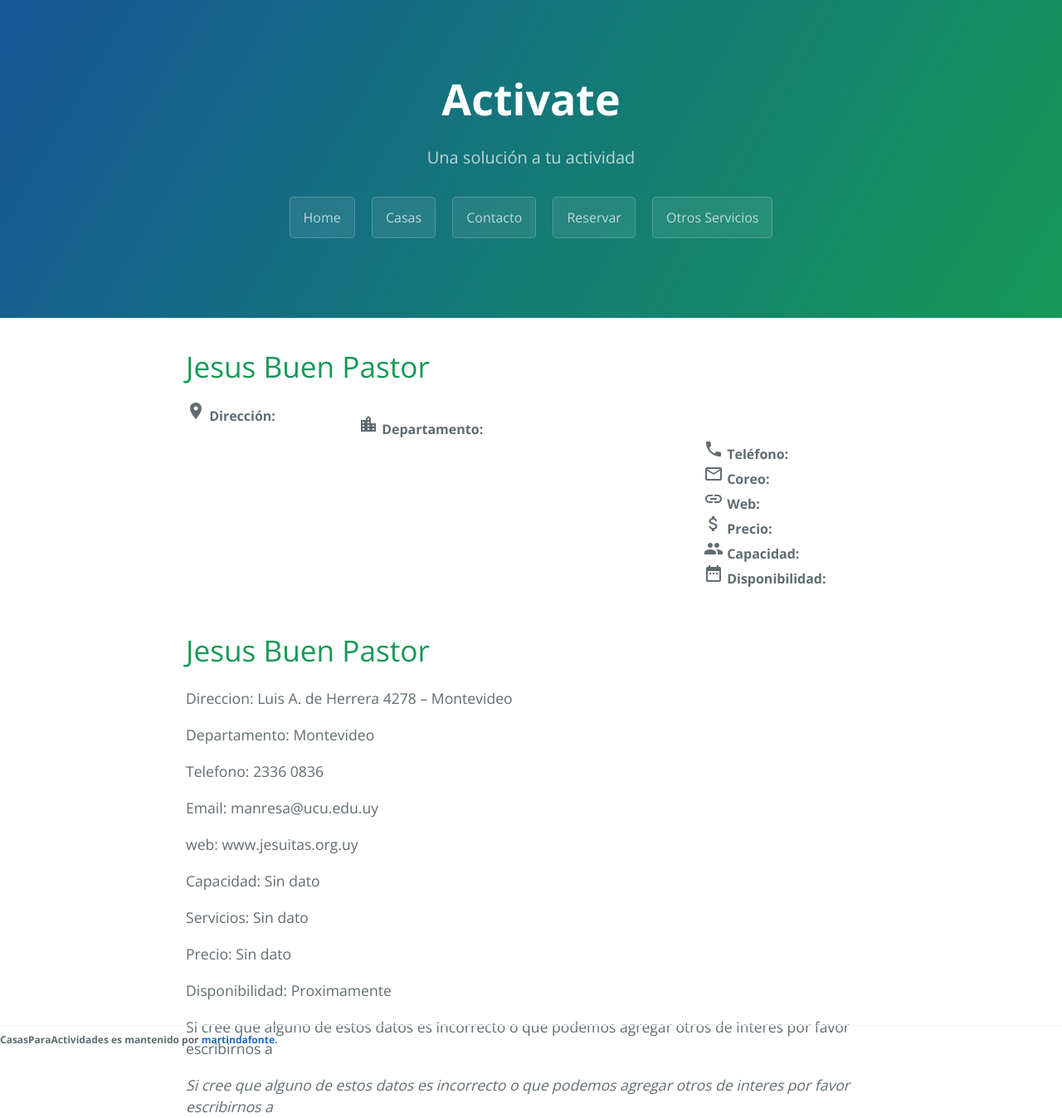
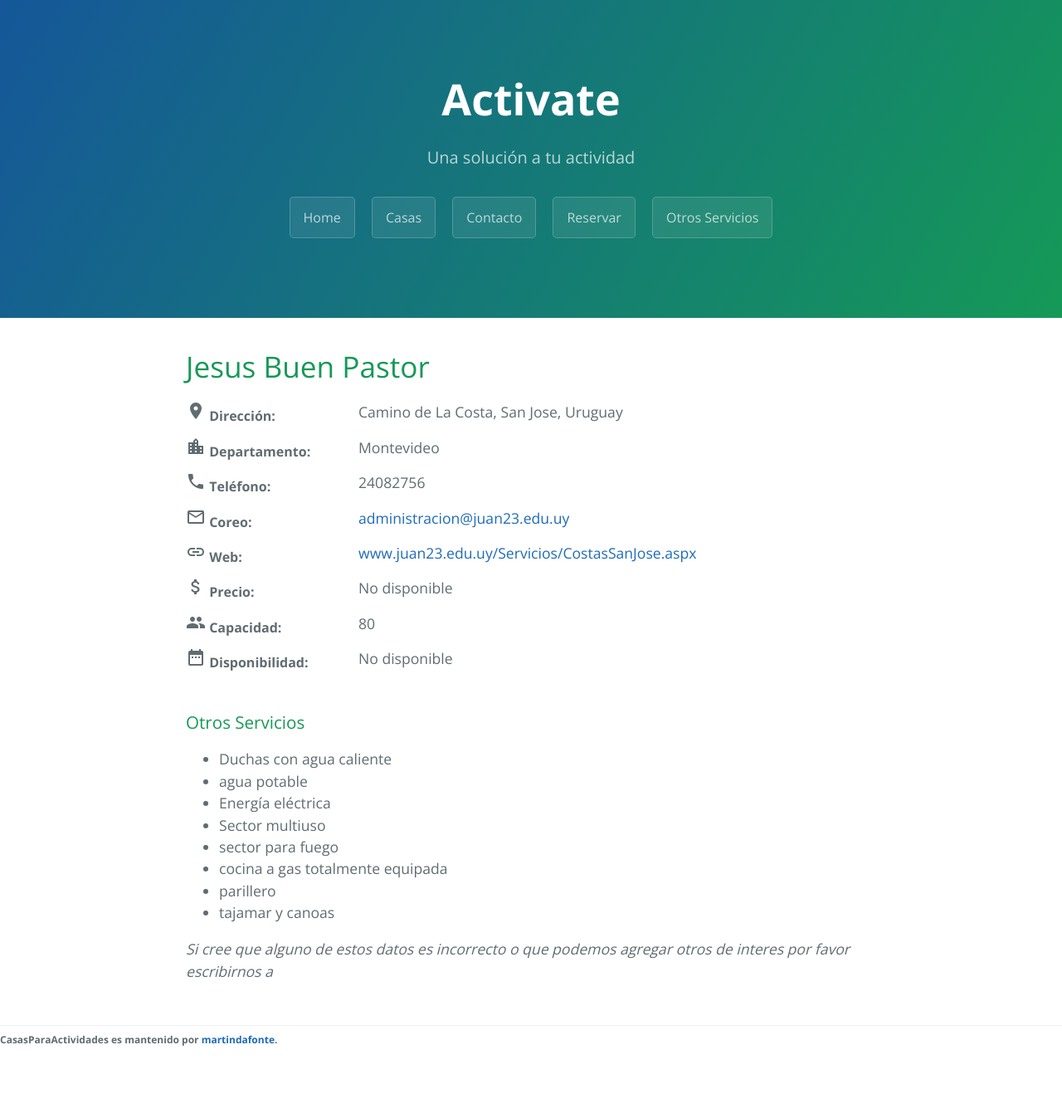
Before and after one commit to martindafonte/CasasDeRetiro, a Jekyll site: the page built from _casas/jesus_buen_pastor.md, in a window 1280 px wide. Shown: the whole page at 83% size. Built offline with Jekyll 4.4.1, drawn with Linux system fonts in a browser that asks for light colours; comment, search, counter and statistics services are not loaded; after the commit the page ends 1283 px from its top, so only the background shows below that.

Commit message:
Update jesus_buen_pastor.md

```diff
--- a/_casas/jesus_buen_pastor.md
+++ b/_casas/jesus_buen_pastor.md
@@ -1,20 +1,22 @@
 ---
 title: Jesus Buen Pastor
 category: Montevideo
+direccion: Camino de La Costa, San Jose, Uruguay
+departamento: Montevideo
+telefono: 24082756
+correo: administracion@juan23.edu.uy
+web: www.juan23.edu.uy/Servicios/CostasSanJose.aspx
+capacidad: 80
+precio: No disponible
+disponibilidad: No disponible
 ---
 
-<h1>Jesus Buen Pastor</h1>
-
-
-<p> Direccion: Luis A. de Herrera 4278 – Montevideo </p>
-<p>Departamento: Montevideo</p>
-<p>Telefono: 2336 0836 </p>
-<p>Email: manresa@ucu.edu.uy</p>
-<p>web: www.jesuitas.org.uy</p>
-<p>Capacidad: Sin dato</p>
-<p>Servicios: Sin dato</p>
-<p>Precio: Sin dato</p>
-<p>Disponibilidad: Proximamente </p>
-
-
-<p>Si cree que alguno de estos datos es incorrecto o que podemos agregar otros de interes por favor escribirnos a </p>
+### Otros Servicios
+* Duchas con agua caliente
+* agua potable
+* Energía eléctrica
+* Sector multiuso
+* sector para fuego
+* cocina a gas totalmente equipada
+* parillero
+* tajamar y canoas
```
